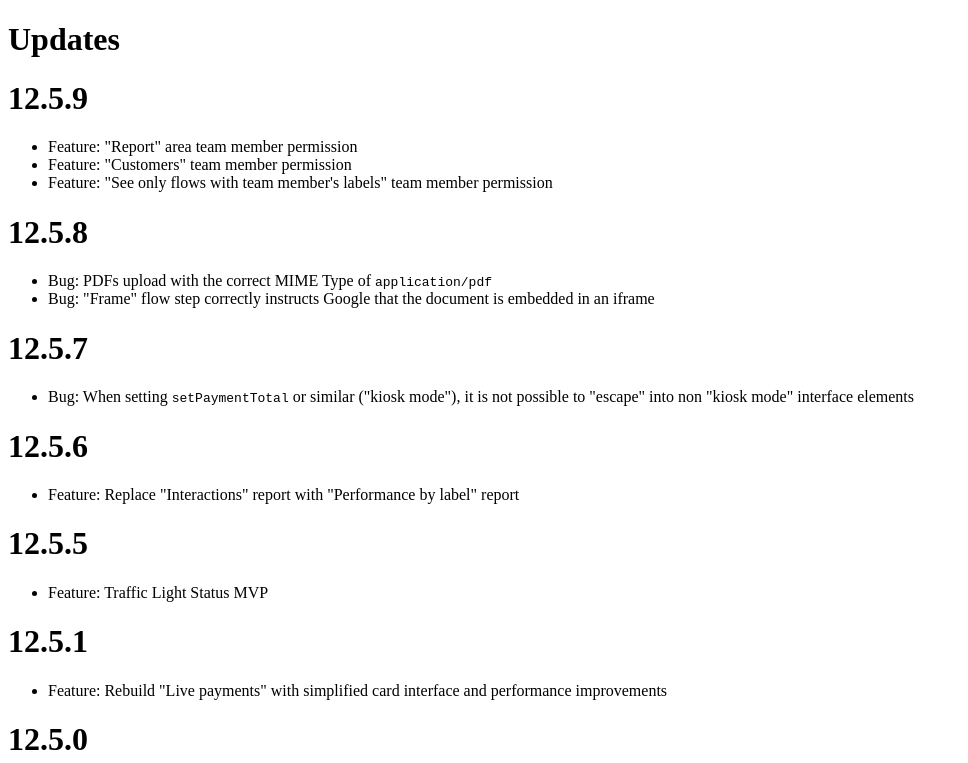
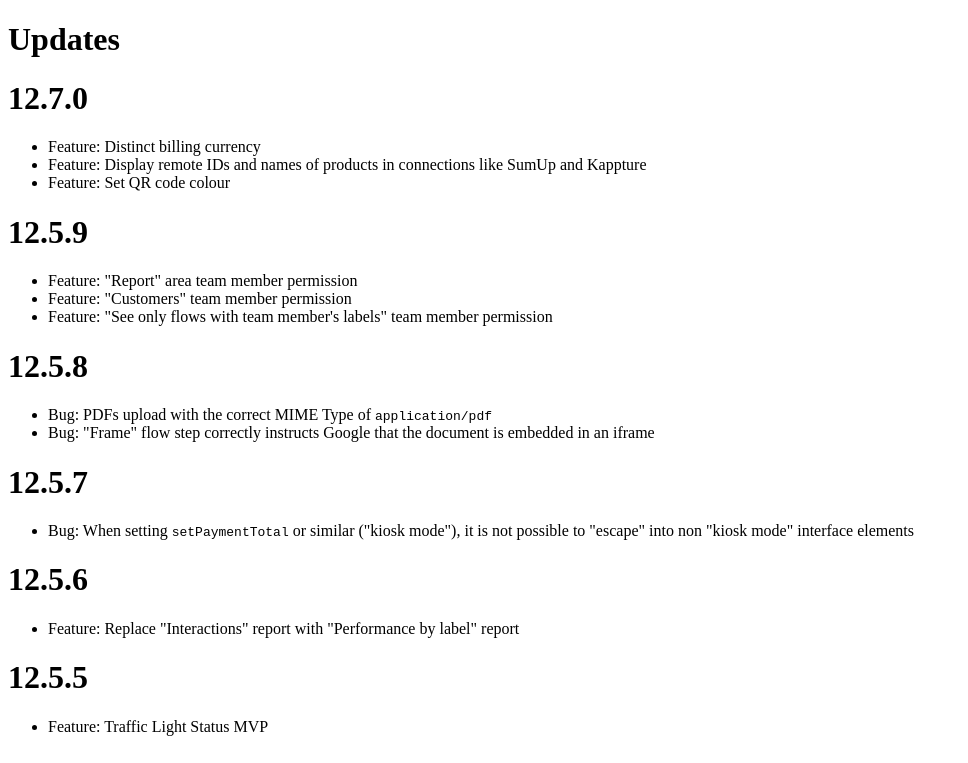
Before and after one commit to Stickyto/sticky-docs, a Next.js app in the folder src/: page /updates in a window 1280 px wide. Shown: the top 763 px of the page, without its empty margins (0-968 px from the left). Built offline with nearby package versions, Linux system fonts and the light colour scheme.

Commit message:
`# 12.7.0`

```diff
--- a/src/pages/updates.mdx
+++ b/src/pages/updates.mdx
@@ -1,4 +1,9 @@
 # Updates
+
+# 12.7.0
+ - Feature: Distinct billing currency
+ - Feature: Display remote IDs and names of products in connections like SumUp and Kappture
+ - Feature: Set QR code colour
 
 # 12.5.9
  - Feature: "Report" area team member permission
```
